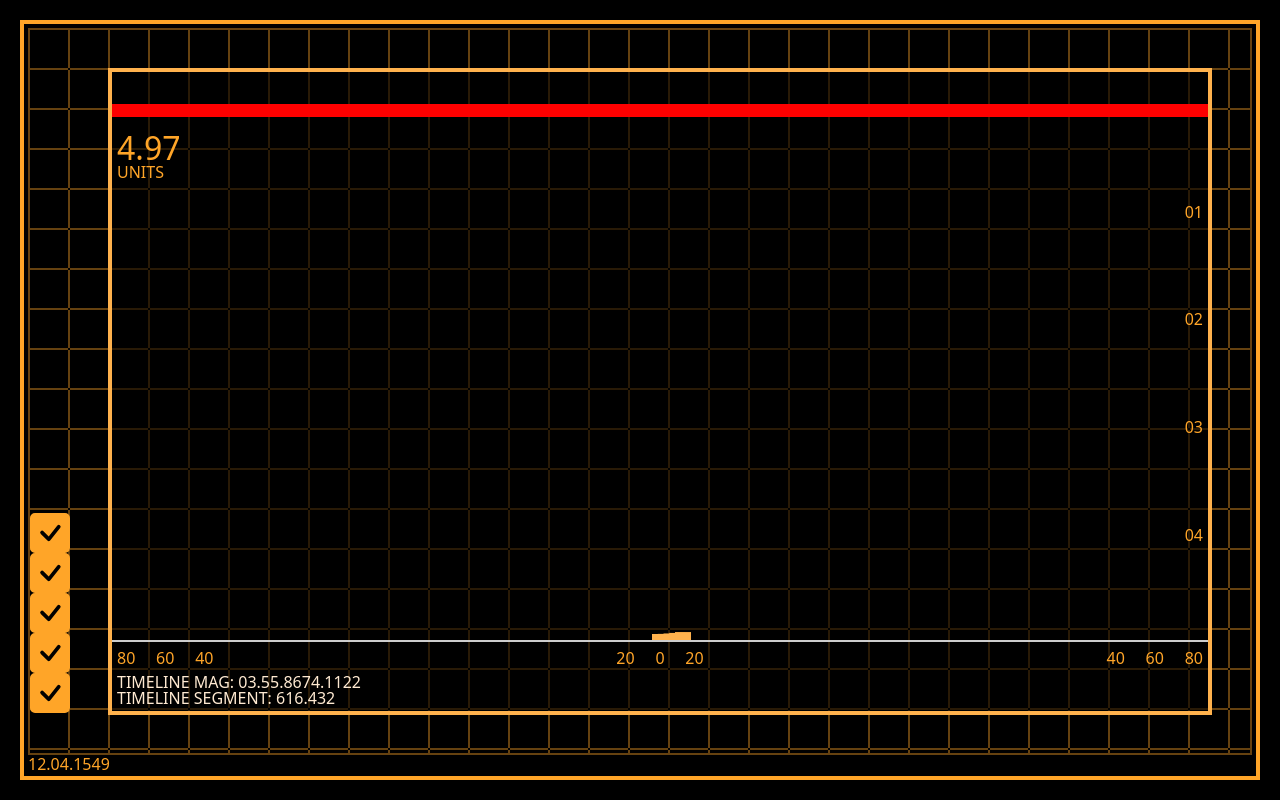
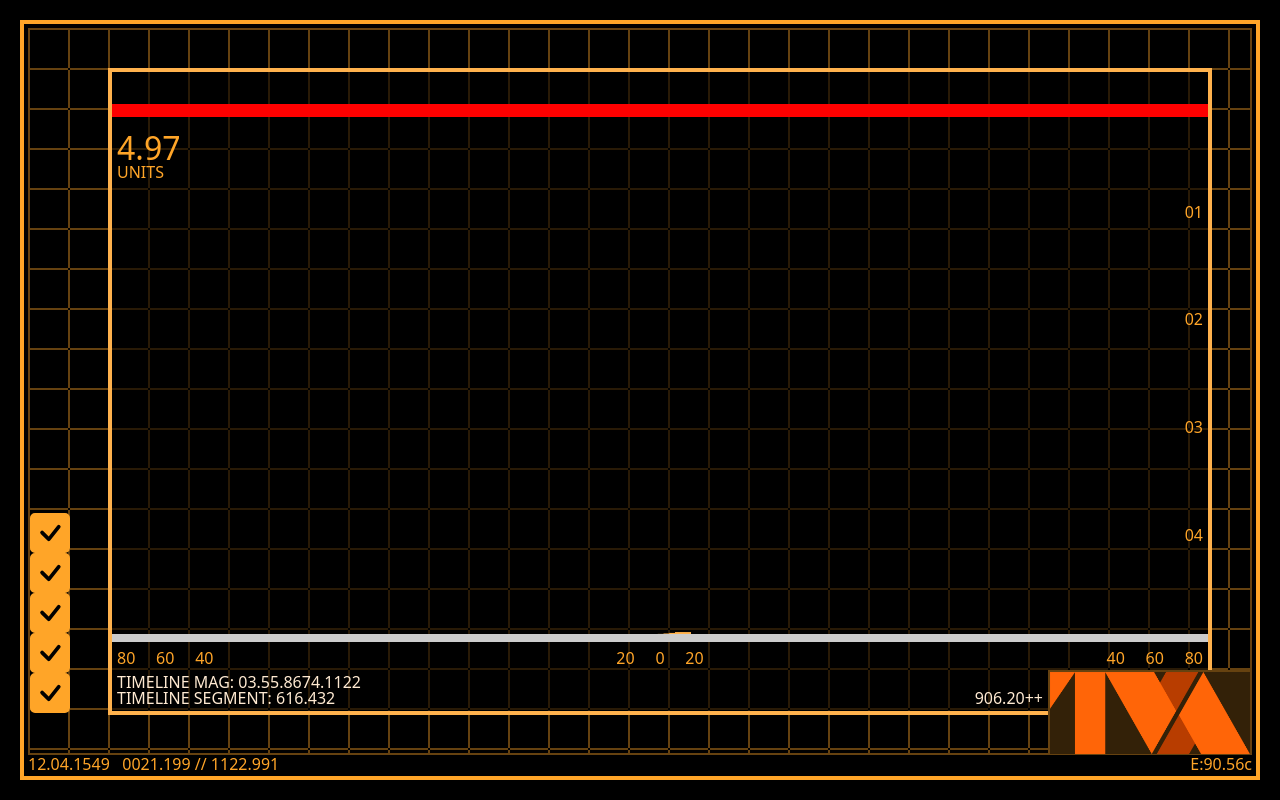
Before and after one commit to RobbeHer/Loki-TVA-Tempad, a Vue app: page /branches in a window 1280 px wide. Built offline with nearby package versions, Linux system fonts and the light colour scheme.

Commit message:
Improvements infobar

```diff
--- a/src/components/BaseContainer/Infobar.vue
+++ b/src/components/BaseContainer/Infobar.vue
@@ -1,6 +1,8 @@
 <template>
 <div id="infbar">
-  12.04.1549
+  12.04.1549&nbsp;&nbsp;&nbsp;0021.199&nbsp;//&nbsp;1122.991
+  <p id="left-info">E:90.56c</p>
+  <img src="../../assets/img/tva-logo.png">
 </div>
 </template>
 
@@ -16,4 +18,17 @@ export default {
   inset: auto 4px 0;
   height: 1.5em;
 }
+#left-info {
+  float: right;
+}
+img {
+  background-color: var(--main-color-dark);
+  border: 2px solid var(--main-color-darken);
+  border-bottom: 0;
+  position: absolute;
+  right: 0;
+  bottom: 1.4em;
+  width: calc(25vh + 4px);
+  height: calc(10vh + 4px);
+}
 </style>
--- a/src/views/Branches.vue
+++ b/src/views/Branches.vue
@@ -29,6 +29,7 @@
     <div id="timeline-info">
       <p>TIMELINE MAG: {{ timeline.mag }}</p>
       <p>TIMELINE SEGMENT: {{ timeline.segment }}</p>
+      <p id="timeline-side-info">906.20++</p>
     </div>
   </div>
 </ContentContainer>
@@ -160,7 +161,7 @@ export default {
   position: absolute;
   bottom: 0;
   width: 100%;
-  height: 2px;
+  height: 1.5%;
   background-color: #ccc;
   z-index: 1;
 }
@@ -174,8 +175,14 @@ export default {
 #timeline-info {
   position: absolute;
   left: 5px;
+  right: 5px;
   bottom: 5px;
   line-height: 1em;
   color: var(--main-color-light);
 }
+#timeline-side-info {
+  position: absolute;
+  right: 20vh;
+  bottom: 0;
+}
 </style>
```
Also changed, not shown: src/assets/img/tva-logo.png (added).
